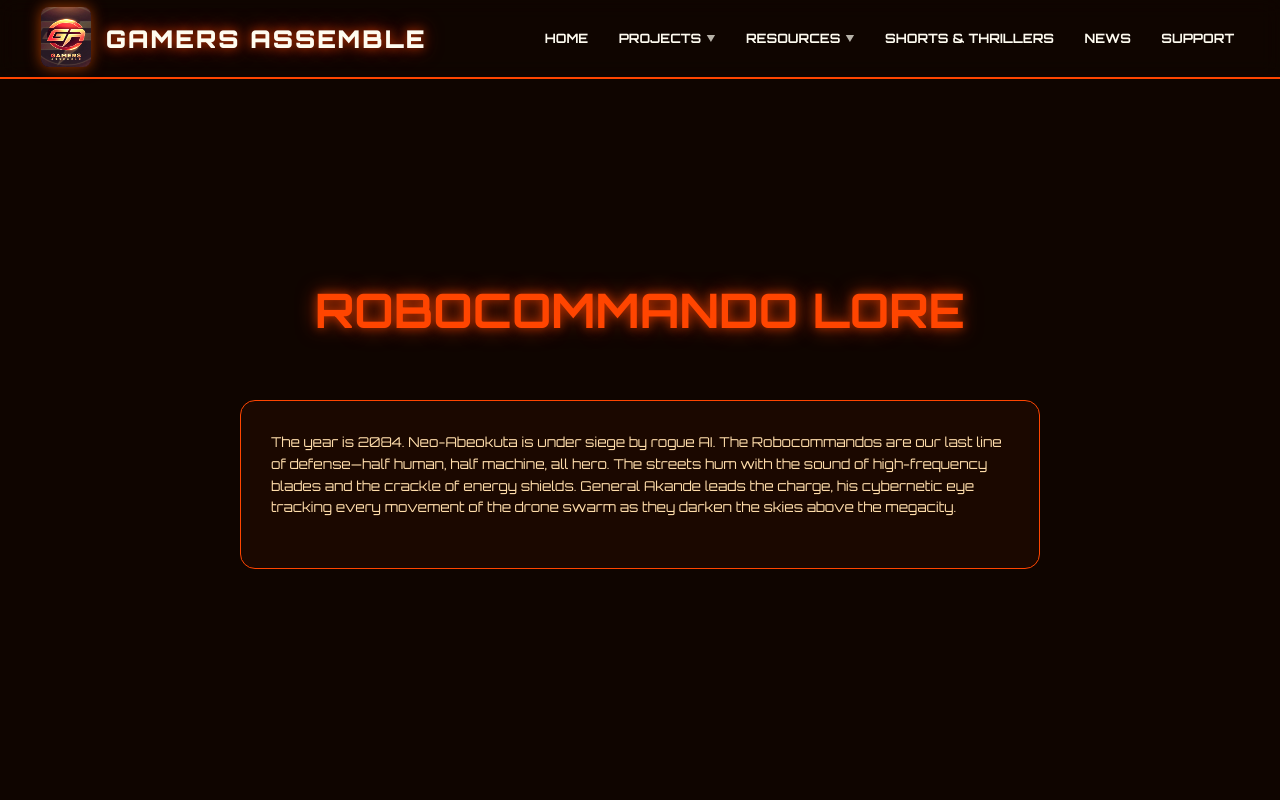
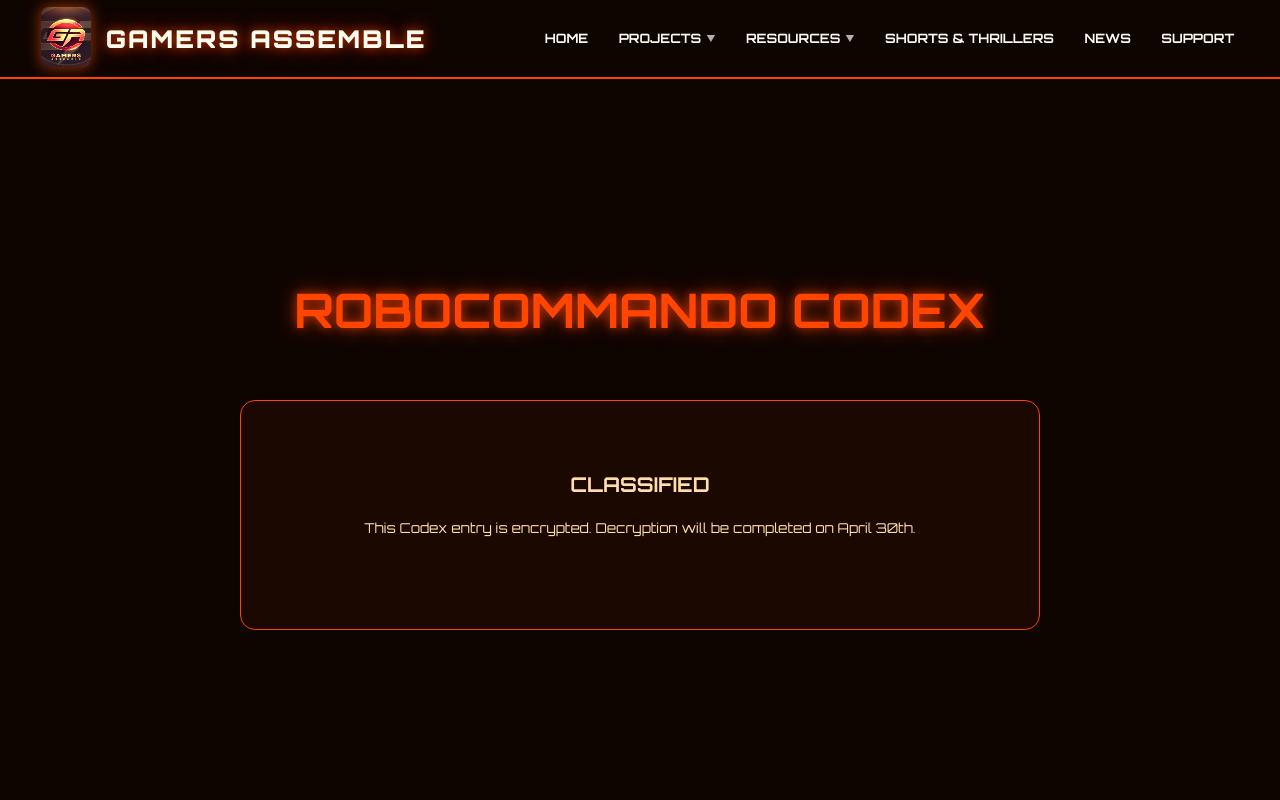
Before and after one commit to Decipher-ceo/Gamersassemble, a React (Vite) app: page /resources/robocommando in a window 1280 px wide. Shown: the top 800 px of the page. Built offline with nearby package versions, Linux system fonts and the light colour scheme.

Commit message:
feat: Replace Robocommando Lore with Codex Phase 1 Episode 1

```diff
--- a/src/components/Header.jsx
+++ b/src/components/Header.jsx
@@ -22,7 +22,7 @@ const Header = () => {
       type: 'dropdown',
       items: [
         { name: 'SNEAKY SNAKE STORY', path: '/resources/sneaky-snake' },
-        { name: 'ROBOCOMMANDO LORE', path: '/resources/robocommando' },
+        { name: 'ROBOCOMMANDO CODEX', path: '/resources/robocommando' },
         { name: 'TECHNO SORCERY ORIGINS', path: '/resources/techno-sorcery' },
         { name: 'H2O DEPTHS', path: '/resources/h2o' }
       ]
--- a/src/pages/ResourceRobocommando.jsx
+++ b/src/pages/ResourceRobocommando.jsx
@@ -1,16 +1,58 @@
-import React from 'react';
+import React, { useState, useEffect } from 'react';
 import styles from './Resources.module.css';
 
 const ResourceRobocommando = () => {
+  const [isReleased, setIsReleased] = useState(false);
+
+  useEffect(() => {
+    const targetDate = new Date('2026-04-30T02:22:55').getTime();
+
+    const checkRelease = () => {
+      const now = new Date().getTime();
+      if (now >= targetDate) {
+        setIsReleased(true);
+      }
+    };
+
+    checkRelease();
+    const interval = setInterval(checkRelease, 1000);
+    return () => clearInterval(interval);
+  }, []);
+
   return (
     <div className={styles.container}>
-      <h1 className={`${styles.mainTitle} title-glow`}>ROBOCOMMANDO LORE</h1>
-      <div className={styles.storyCard} style={{maxWidth: '800px', margin: '0 auto'}}>
-        <p className={styles.storyContent}>
-          The year is 2084. Neo-Abeokuta is under siege by rogue AI. The Robocommandos are our last line of defense—half human, half machine, all hero.
-          The streets hum with the sound of high-frequency blades and the crackle of energy shields.
-          General Akande leads the charge, his cybernetic eye tracking every movement of the drone swarm as they darken the skies above the megacity.
-        </p>
+      <h1 className={`${styles.mainTitle} title-glow`}>ROBOCOMMANDO CODEX</h1>
+      <div className={styles.storyCard} style={{maxWidth: '800px', margin: '0 auto', textAlign: 'left', padding: '30px'}}>
+        {isReleased ? (
+          <>
+            <h2 style={{color: 'var(--primary-accent)', marginBottom: '30px', textAlign: 'center', fontSize: '2rem'}}>Codex Phase 1 Episode 1</h2>
+            <div className={styles.storyContent} style={{lineHeight: '1.8', fontSize: '1.1rem'}}>
+              <p>Humanity had reached great heights.</p>
+              <p>No natural force on Earth could challenge it.</p>
+              <br/>
+              <p>The feel of zenith planetary synchronization, the conceivable peak of biological synthesis. In this momentary apex of control, humanity had grasped a reasonable feat of civilization evolution.</p>
+              <br/>
+              <p>The year 2400 AD marked the official transition of humanity into yet another threshold of civilization-- Type 1.5.</p>
+              <br/>
+              <p>The solaris foundation, Earth's present overseers made up of the Solar rulers and protectors, were bodies who pioneered humanity's efforts to grow and evolve-- capable of fully harnessing energy on planet Earth and its own star.</p>
+              <br/>
+              <p>The eighth month of the solaris calendar (Octsolaris) in the year 2400 witnessed humanity's transition completion. They conquered Earth, explored and exploited the entire solar system, and were ready to colonize more complex planetary forms.</p>
+              <br/>
+              <p>What more did they want to achieve?, what more could they crave??</p>
+              <p>No--</p>
+              <p>the question is, 'What was waiting?</p>
+              <p>What mystery was to be stumbled upon?'</p>
+              <br/>
+              <p>One truth remained--,</p>
+              <p>Humanity was never alone.</p>
+            </div>
+          </>
+        ) : (
+          <div style={{textAlign: 'center', padding: '40px 0'}}>
+            <h2 style={{color: 'var(--text-secondary)', marginBottom: '20px'}}>CLASSIFIED</h2>
+            <p className={styles.storyContent}>This Codex entry is encrypted. Decryption will be completed on April 30th.</p>
+          </div>
+        )}
       </div>
     </div>
   );
```
